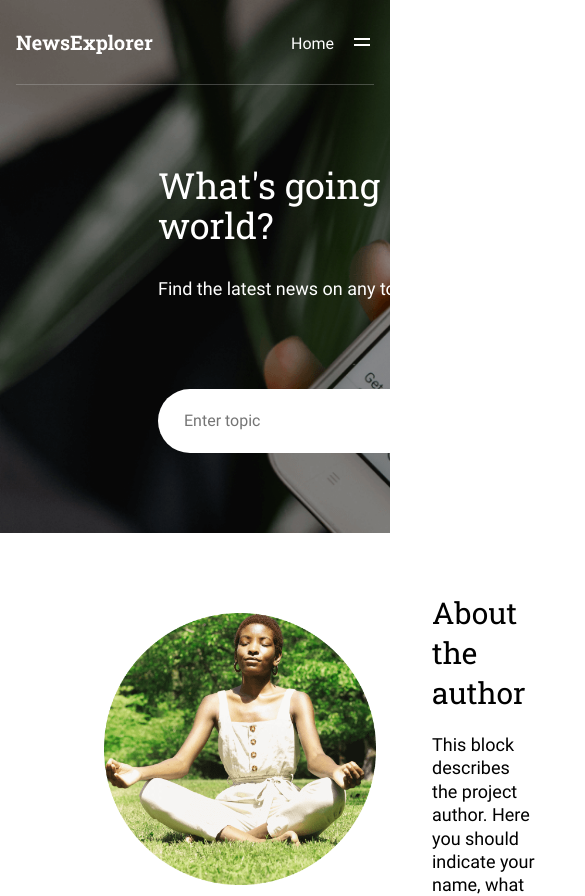
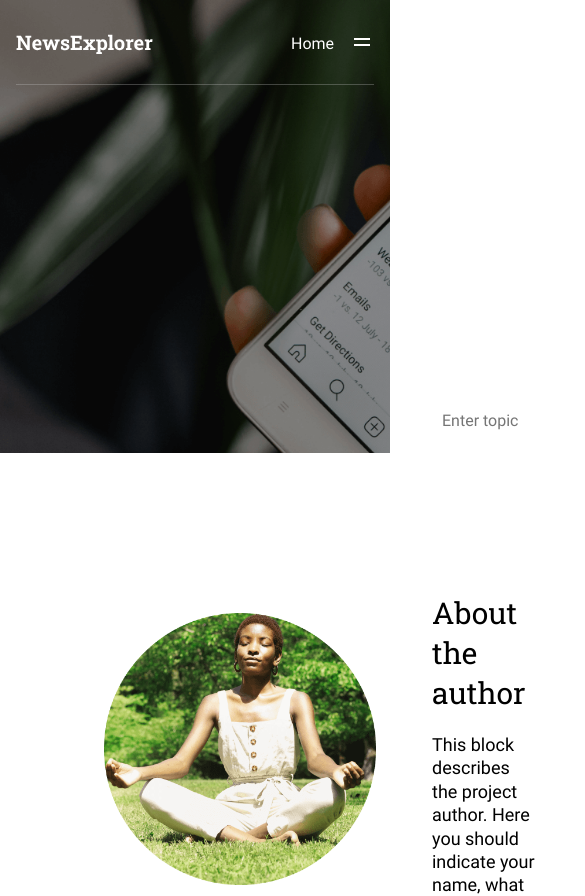
Before and after one commit to kaylamt/news-explorer-frontend, a React (Create React App) app: page / in a window 390 px wide. Shown: the top 896 px of the page, 585 px wide, since content can reach past the window. Built offline with nearby package versions, Linux system fonts and the light colour scheme.

Commit message:
search from restponsive fixes

```diff
--- a/src/components/SearchForm/SearchForm.css
+++ b/src/components/SearchForm/SearchForm.css
@@ -1,20 +1,25 @@
-.search-form__container {
+.search-form {
   background-image: url(../../images/home-image.png);
   background-size: cover;
   background-repeat: no-repeat;
+  max-width: 1440px;
+  margin: 0 auto 0 auto;
 }
-
-.search-form {
+/*
+.search-form__container {
   max-width: 1440px;
   display: flex;
-  margin: 0 auto;
+  margin: 0;
   width: calc(100% - 832px);
-}
+
+} */
 
 .search-form__content {
   display: flex;
   flex-direction: column;
-  margin: 80px 0;
+  margin: 80px 416px;
+  /* padding: 80px 416px; */
+  width: calc(100% - 832px);
 }
 
 .search-form__title {
@@ -82,15 +87,18 @@
 }
 
 @media screen and (max-width: 1024px) {
- .search-form{
+ /* .search-form{
     width: calc(100% - 550px);
-  }
+  } */
 }
 
 @media screen and (max-width: 768px) {
-  .search-form{
+  /* .search-form{
     width: calc(100% - 316px);
 
+  } */
+  .search-form__content{
+    width: calc(100% - 316px);
   }
 
   .search-form__title {
@@ -98,6 +106,12 @@
     line-height: 40px;
     width: 452px;
   }
+  .search-form__search-field{
+    width: 228px;
+  }
+  .search-form__search-button{
+    width: 160px;
+  }
 }
 
 @media screen and (max-width: 450px) {
--- a/src/components/SearchForm/SearchForm.js
+++ b/src/components/SearchForm/SearchForm.js
@@ -3,9 +3,8 @@ import Header from '../Header/Header'
 
 function SearchForm() {
   return (
-    <div className="search-form__container">
+    <div className="search-form">
       <Header />
-      <div className="search-form">
       <div className="search-form__content">
         <h1 className="search-form__title">
           What's going on in the world?
@@ -19,7 +18,6 @@ function SearchForm() {
         </div>
       </div>
     </div>
-    </div>
   );
 }
 
```
Lines whose indentation alone changed are shown as unchanged.
